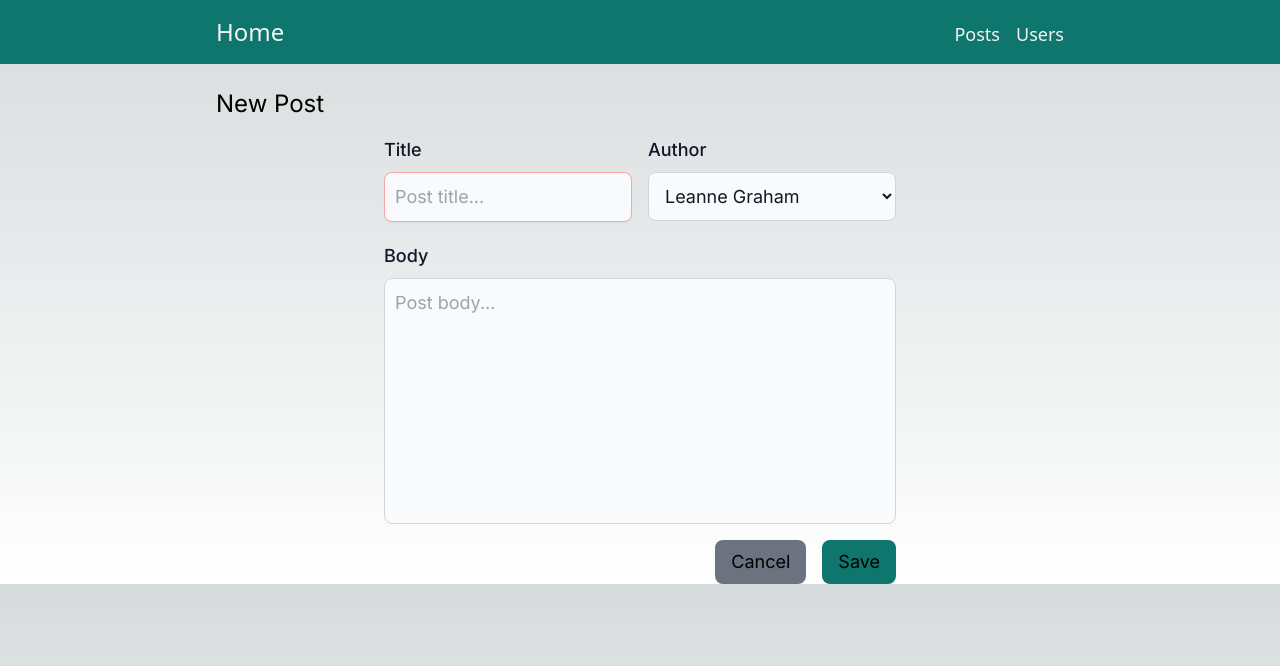
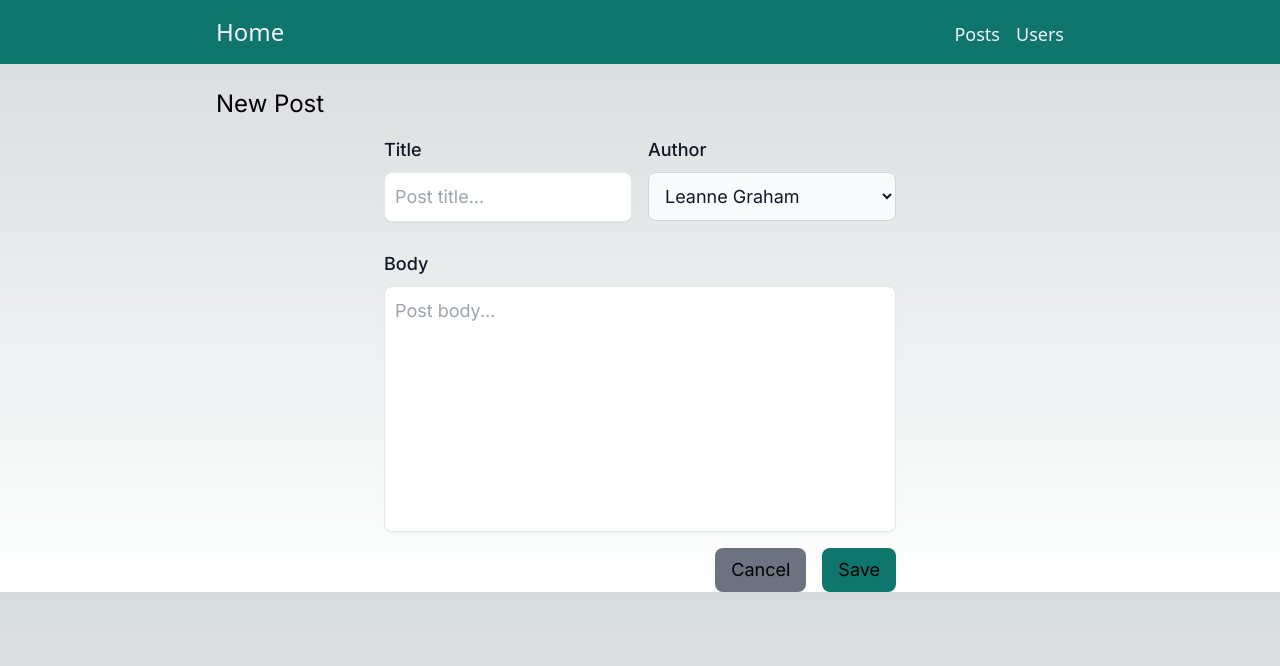
Before and after one commit to BeerDRinker/nextjs-blogpost, a Next.js app: page /posts/new in a window 1280 px wide. Shown: the top 666 px of the page. Built offline with nearby package versions, Linux system fonts and the light colour scheme; data requests are answered from the project's data file.

Commit message:
add add new post validation mesages to UI

```diff
--- a/src/components/PostForm.tsx
+++ b/src/components/PostForm.tsx
@@ -10,15 +10,24 @@ export function PostForm({
   userSelectOptions: ReactNode;
 }) {
   const [error, formAction] = useFormState(createPostAction, {});
+
+  console.log("error: ", error);
+
   return (
     <div className="text-lg">
       <form action={formAction} className="mx-auto max-w-lg">
         <div className="mb-5">
           <div className="flex flex-col justify-between gap-4 sm:flex-row">
-            <div className="w-full sm:w-1/2">
+            <div className="relative mb-2 w-full sm:w-1/2">
               <label
                 htmlFor="title"
-                className="mb-2 block font-medium text-gray-900 dark:text-white"
+                className={`
+                  ${
+                    error.title
+                      ? "text-red-700 dark:text-red-500"
+                      : "text-gray-900 dark:text-white"
+                  } mb-2 block font-medium
+                `}
               >
                 Title
               </label>
@@ -26,10 +35,13 @@ export function PostForm({
                 type="text"
                 id="title"
                 name="title"
-                className="dark:shadow-sm-light block w-full rounded-lg border border-red-300 bg-gray-50 p-2.5 text-gray-900 shadow-sm focus:border-blue-500 focus:ring-blue-500 dark:border-gray-600 dark:bg-gray-700 dark:text-white dark:placeholder-gray-400 dark:focus:border-blue-500 dark:focus:ring-blue-500"
+                className={`dark:shadow-sm-light block w-full rounded-lg border p-2.5 shadow-sm dark:bg-gray-700 ${error.title ? " border-red-500 text-red-900 placeholder-red-700 focus:border-red-500 focus:ring-red-500 dark:border-red-500 dark:text-red-500 dark:placeholder-red-500 " : " text-gray-900 focus:border-blue-500 focus:ring-blue-500 dark:border-gray-600  dark:text-white dark:placeholder-gray-400 dark:focus:border-blue-500 dark:focus:ring-blue-500 "}`}
                 placeholder="Post title..."
                 required
               />
+              <p className="absolute mt-1 text-sm text-red-600 dark:text-red-500">
+                {error.title}
+              </p>
             </div>
             <div className="w-full sm:w-1/2">
               <label
@@ -48,9 +60,16 @@ export function PostForm({
             </div>
           </div>
         </div>
+        <div className="relative mb-2">
           <label
             htmlFor="body"
-          className="mb-2 block font-medium text-gray-900 dark:text-white"
+            className={`
+                    ${
+                      error.body
+                        ? "text-red-700 dark:text-red-500"
+                        : "text-gray-900 dark:text-white"
+                    } mb-2 block font-medium
+                  `}
           >
             Body
           </label>
@@ -59,9 +78,13 @@ export function PostForm({
             name="body"
             id="body"
             rows={8}
-          className="block w-full resize-none rounded-lg border border-gray-300 bg-gray-50 p-2.5 text-gray-900 focus:border-blue-500 focus:ring-blue-500 dark:border-gray-600 dark:bg-gray-700 dark:text-white dark:placeholder-gray-400 dark:focus:border-blue-500 dark:focus:ring-blue-500"
+            className={`dark:shadow-sm-light block w-full resize-none rounded-lg border p-2.5 shadow-sm dark:bg-gray-700 ${error.body ? " border-red-500 text-red-900 placeholder-red-700 focus:border-red-500 focus:ring-red-500 dark:border-red-500 dark:text-red-500 dark:placeholder-red-500 " : " text-gray-900 focus:border-blue-500 focus:ring-blue-500 dark:border-gray-600  dark:text-white dark:placeholder-gray-400 dark:focus:border-blue-500 dark:focus:ring-blue-500 "}`}
             placeholder="Post body..."
           ></textarea>
+          <p className="absolute mt-1 text-sm text-red-600 dark:text-red-500">
+            {error.body}
+          </p>
+        </div>
         <div className="mt-4 flex justify-end gap-4">
           <Link className="rounded-lg bg-gray-500 px-4 py-2" href="/posts">
             Cancel
```
Lines whose indentation alone changed are shown as unchanged.
